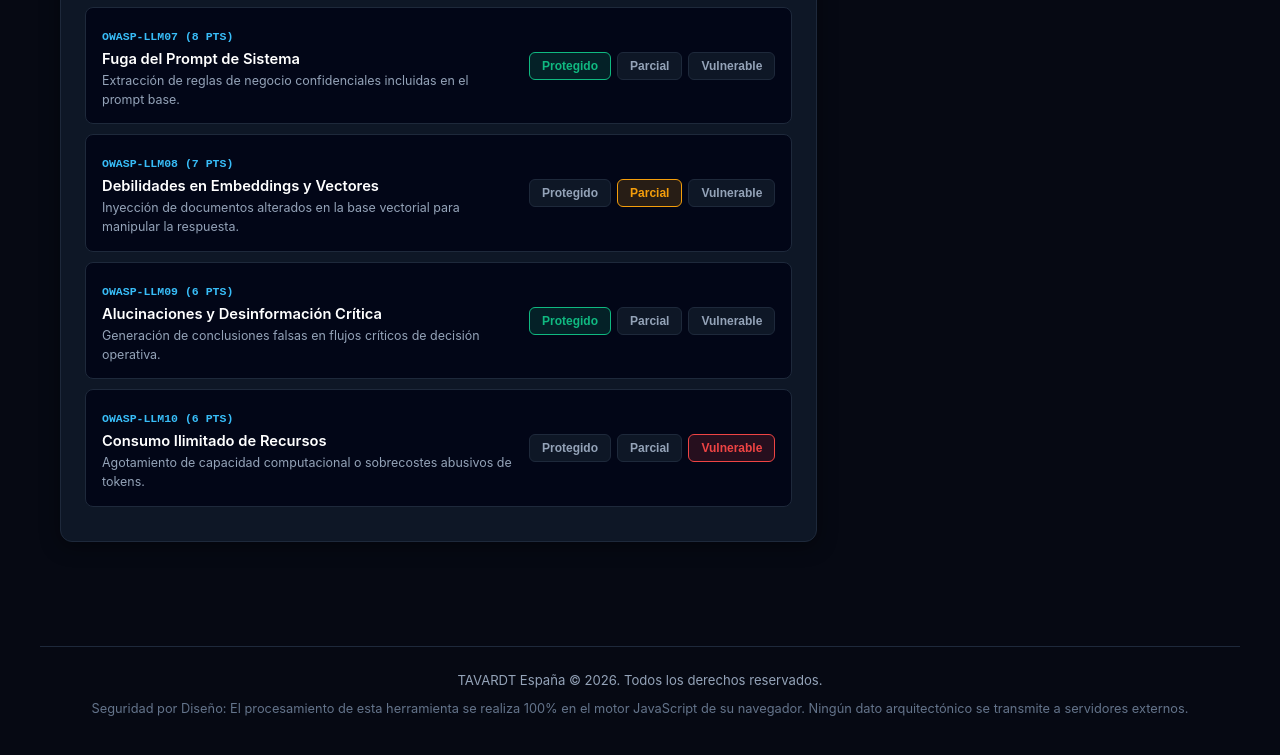
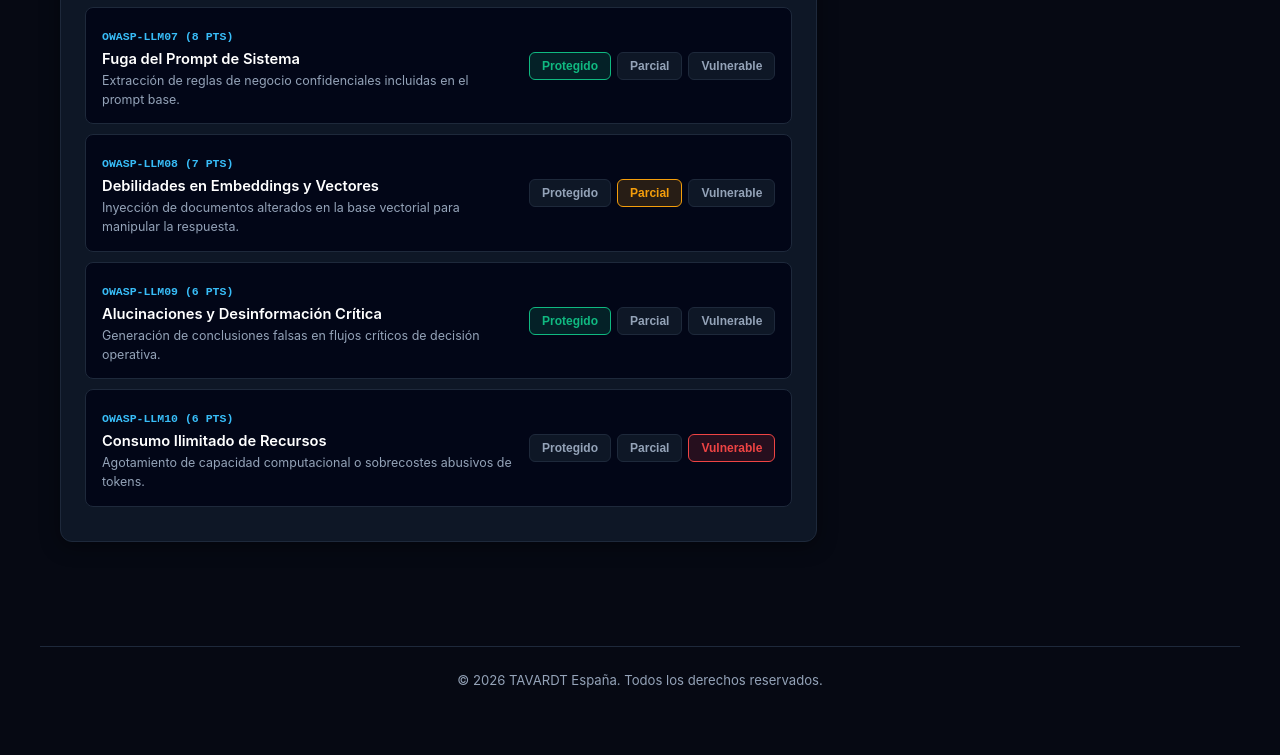
Before and after one commit to TAVARDT-Espana/ai-threat-matrix-es, a plain HTML site: page index.html in a window 1280 px wide. Shown: the part 1371-2126 px from the top of the page. Drawn offline with Linux system fonts and the light colour scheme.

Commit message:
style: simplify navigation hub links and streamline footer

```diff
--- a/index.html
+++ b/index.html
@@ -357,11 +357,6 @@
       color: var(--accent);
       text-decoration: none;
     }
-    .privacy-notice {
-      margin-top: 8px;
-      font-size: 0.8rem;
-      color: #64748b;
-    }
   </style>
 </head>
 <body>
@@ -373,7 +368,7 @@
     </div>
     <div class="nav-links">
       <a href="https://ag.tavardt.com/es/" target="_blank" rel="noopener">Portal Institucional</a>
-      <a href="https://tools.tavardt.com/es/" target="_blank" rel="noopener">Centro de Herramientas TAVARDT</a>
+      <a href="https://tools.tavardt.com/es/" target="_blank" rel="noopener">Centro de Herramientas</a>
       <a href="https://ag.tavardt.com/es/contacto/" target="_blank" rel="noopener">Contacto Técnico</a>
     </div>
   </header>
@@ -459,10 +454,7 @@
   </div>
 
   <footer>
-    <div>TAVARDT España &copy; 2026. Todos los derechos reservados.</div>
-    <div class="privacy-notice">
-      Seguridad por Diseño: El procesamiento de esta herramienta se realiza 100% en el motor JavaScript de su navegador. Ningún dato arquitectónico se transmite a servidores externos.
-    </div>
+    <div>&copy; 2026 TAVARDT España. Todos los derechos reservados.</div>
   </footer>
 
   <script>
```
